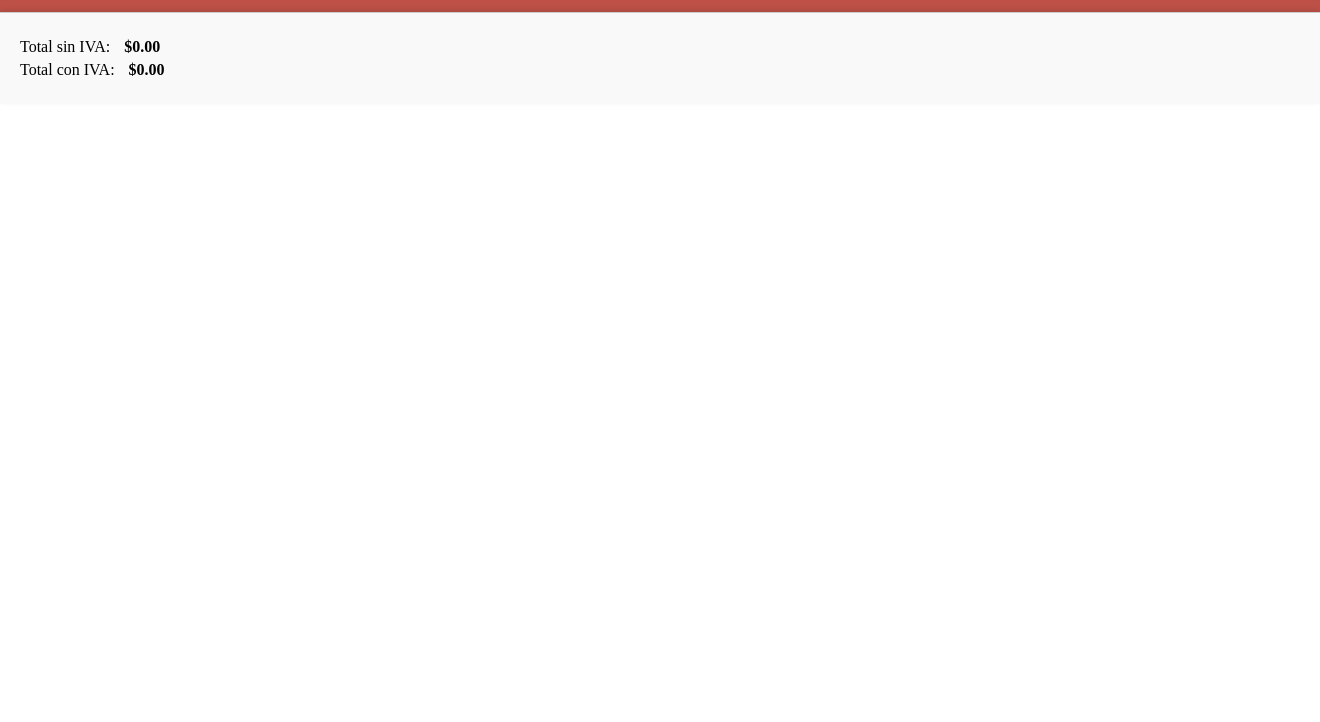
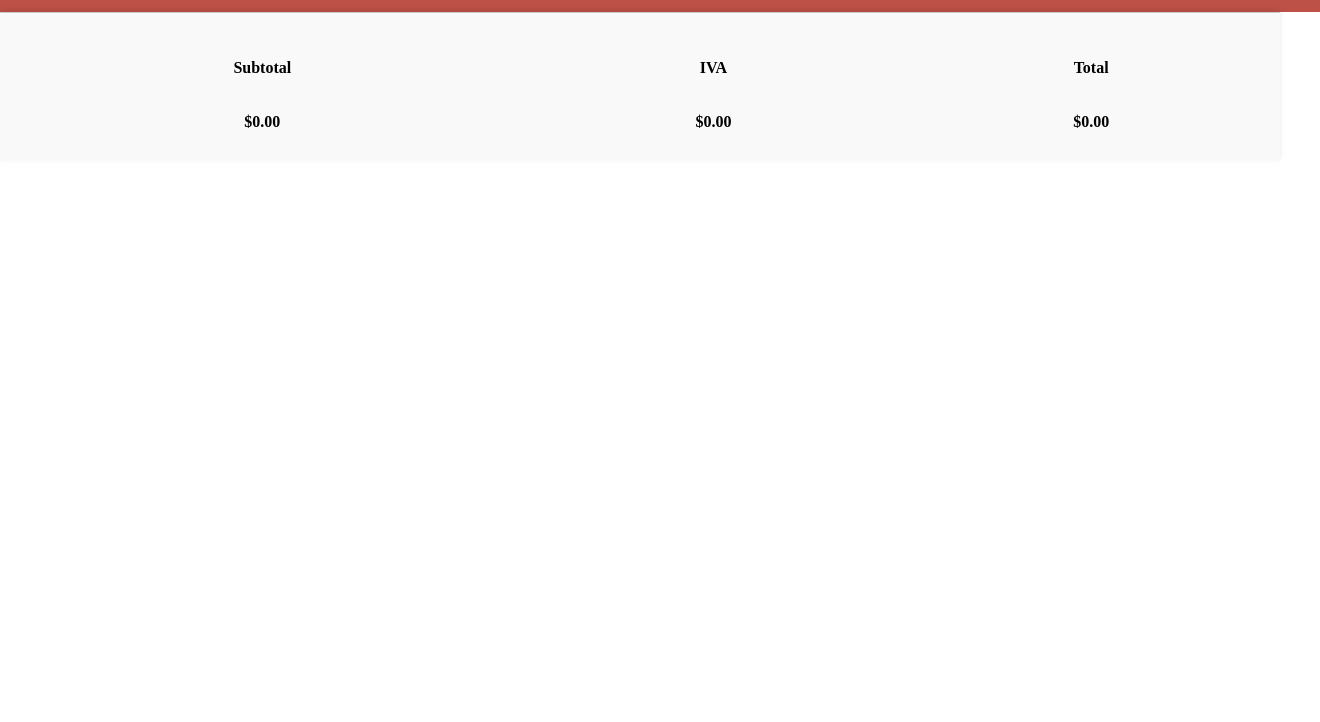
Before and after one commit to FidelFragoza/Sport-prime, a plain HTML site: page src/html/carrito.html in a window 1280 px wide. Shown: the part 78-800 px from the top of the page, 1320 px wide, since content can reach past the window. Drawn offline with Linux system fonts and the light colour scheme.

Commit message:
Page 1.0.2
-Cambios en la visualización del total

```diff
--- a/src/JavaScript/carrito.js
+++ b/src/JavaScript/carrito.js
@@ -1,7 +1,9 @@
 document.addEventListener('DOMContentLoaded', function() {
     const carritoContainer = document.getElementById('carrito-container');
-    const totalSinIvaElement = document.getElementById('total-sin-iva');
-    const totalConIvaElement = document.getElementById('total-con-iva');
+    const subtotalElement = document.getElementById('subtotal');
+    const ivaElement = document.getElementById('iva');
+    const totalElement = document.getElementById('total');
+
 
     let productosSeleccionados = JSON.parse(localStorage.getItem('productosSeleccionados')) || [];
 
@@ -63,14 +65,18 @@ document.addEventListener('DOMContentLoaded', function() {
     }
 
     function calcularTotales() {
-        const totalSinIva = productosSeleccionados.reduce((total, producto) => total + (producto.precio * producto.cantidad), 0);
-        const totalConIva = totalSinIva * 1.16; // Suponiendo un IVA del 16%
+        const subtotal = productosSeleccionados.reduce((total, producto) => total + (producto.precio * producto.cantidad), 0);
+        const iva = subtotal * 0.16;
+        const total = subtotal * 1.16; // Suponiendo un IVA del 16%
 
-        if (totalSinIvaElement) {
-            totalSinIvaElement.textContent = `$${totalSinIva.toFixed(2)}`;
+        if (subtotalElement) {
+            subtotalElement.textContent = `$${subtotal.toFixed(2)}`;
         }
-        if (totalConIvaElement) {
-            totalConIvaElement.textContent = `$${totalConIva.toFixed(2)}`;
+        if (ivaElement) {
+            ivaElement.textContent = `$${iva.toFixed(2)}`;
+        }
+        if (totalElement) {
+            totalElement.textContent = `$${total.toFixed(2)}`;
         }
     }
 
--- a/src/css/carrito.css
+++ b/src/css/carrito.css
@@ -87,7 +87,8 @@
     left: 0;
     width: 100%;
     background-color: #f9f9f9;
-    padding: 20px;
+    padding-top: 20px;
+    padding-bottom: 20px;
     border-top: 1px solid #ccc;
     box-shadow: 0 -2px 5px rgba(0, 0, 0, 0.1);
     z-index: 999;
@@ -98,25 +99,16 @@ body {
     margin-bottom: 100px; /* Añade un margen en la parte inferior del cuerpo para evitar que el div "total" cubra contenido */
 }
 
-.total p {
-    margin: 5px 0;
-}
 
-.total span {
-    font-weight: bold;
-    margin-left: 10px;
-    margin-bottom: 10px;
-}
 
-.total .subtotal {
-    font-size: 1.2em;
-}
+.total table {
+    width: 100%; /* Ancho de la tabla */
+    border-collapse: collapse; /* Eliminar bordes entre celdas */
+  }
 
-.total .iva {
-    font-size: 1em;
-}
-
-.total .total {
-    font-size: 1.5em;
-    color: #333;
-}
+  .total th,
+  .total td {
+    text-align: center; /* Centrar el contenido horizontalmente */
+    vertical-align: middle; /* Centrar el contenido verticalmente */
+    padding: 10px; /* Añadir espacio entre el contenido y los bordes */
+  }
--- a/src/html/carrito.html
+++ b/src/html/carrito.html
@@ -1,5 +1,6 @@
 <!DOCTYPE html>
 <html lang="en">
+
 <head>
     <meta charset="UTF-8">
     <meta name="viewport" content="width=device-width, initial-scale=1.0">
@@ -7,6 +8,7 @@
     <link rel="stylesheet" href="../css/main.css">
     <link rel="stylesheet" href="../css/carrito.css">
 </head>
+
 <body>
     <div class="cabecera">
         <img src="../img/botones/left_9138530.png" id="volver" alt="boton para volver al inicio">
@@ -17,9 +19,35 @@
         <!-- Aquí se mostrarán los productos agregados al carrito -->
     </div>
     <div class="total">
-        <p>Total sin IVA: <span id="total-sin-iva">$0.00</span></p>
-        <p>Total con IVA: <span id="total-con-iva">$0.00</span></p>
+        <table>
+            <tr>
+                <th>
+                    <p>Subtotal</p>
+                </th>
+                <th>
+                    <p>IVA</p>
+                </th>
+                <th>
+                    <p>Total</p>
+                </th>
+            </tr>
+
+            <tr>
+                <th>
+                    <span id="subtotal">$0.00</span>
+                </th>
+                <th>
+                    <span id="iva">$0.00</span>
+                </th>
+                <th>
+                    <span id="total">$0.00</span>
+                </th>
+            </tr>
+
+        </table>
+
     </div>
     <script src="../JavaScript/carrito.js"></script>
 </body>
+
 </html>
```
